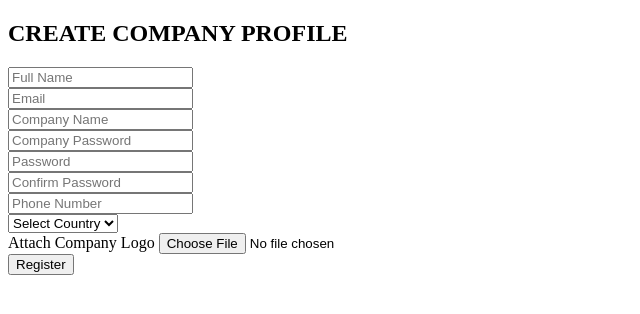
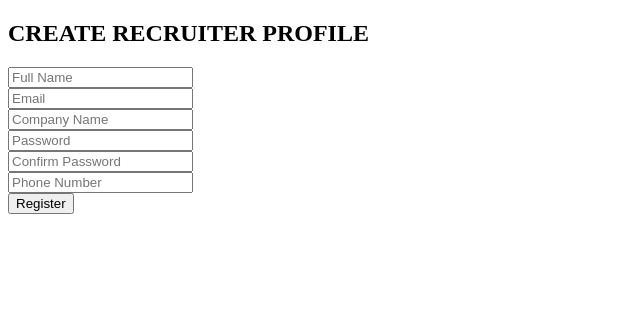
Before and after one commit to JacobCosgrove/ROCA.sa-Website, a PHP site: page /register-company.php in a window 1280 px wide. Shown: the part 70-384 px from the top of the page, without its empty margins (0-640 px from the left). Run offline with PHP 8.4, Linux system fonts and the light colour scheme; data that the repository does not hold is empty.

Commit message:
edit register pages
commented out some (potentially) unnecessary stuff

```diff
--- a/4330v3/4330project TABLES.txt
+++ b/4330v3/4330project TABLES.txt
@@ -212,6 +212,7 @@ CREATE TABLE IF NOT EXISTS `users` (
 
 INSERT INTO `users` (`id_user`, `firstname`, `lastname`, `email`, `password`, `address`, `city`, `state`, `contactno`, `qualification`, `stream`, `passingyear`, `dob`, `age`, `designation`, `resume`, `hash`, `active`, `aboutme`, `skills`) VALUES
 (15, 'Jacob', 'Cosgrove', 'jacobntx@gmail.com', 'ZTA5YmY1ODJkMmU4YmM0MzhkYjk0NDAzYzU5ZTBjMWQ=', '', '', '', '', '', '', '', '', '', '', '5e9534f1daf72.pdf', '9ce00d1f87299fd3d18b4398a4cb337f', 1, 'Hello', '');
+
 COMMIT;
 
 /*!40101 SET CHARACTER_SET_CLIENT=@OLD_CHARACTER_SET_CLIENT */;
--- a/4330v3/addcompany.php
+++ b/4330v3/addcompany.php
@@ -86,6 +86,8 @@ if(isset($_POST)) {
 		}
 
 		//sql new registration insert query
+		// $sql = "INSERT INTO company(name, companyname, country, state, city, contactno, website, email, password, aboutme, logo) VALUES ('$name', '$companyname', '$country', '$state', '$city', '$contactno', '$website', '$email', '$password', '$aboutme', '$file')";
+
 		$sql = "INSERT INTO company(name, companyname, country, state, city, contactno, website, email, password, aboutme, logo) VALUES ('$name', '$companyname', '$country', '$state', '$city', '$contactno', '$website', '$email', '$password', '$aboutme', '$file')";
 
 		if($conn->query($sql)===TRUE) {
--- a/4330v3/register-company.php
+++ b/4330v3/register-company.php
@@ -65,7 +65,7 @@ require_once("db.php");
     <section class="content-header">
       <div class="container">
         <div class="row latest-job margin-top-50 margin-bottom-20 bg-white">
-          <h1 class="text-center margin-bottom-20">CREATE COMPANY PROFILE</h1>
+          <h1 class="text-center margin-bottom-20">CREATE RECRUITER PROFILE</h1>
           <form method="post" id="registerCompanies" action="addcompany.php" enctype="multipart/form-data">
             <div class="col-md-6 latest-job ">
               <div class="form-group">
@@ -77,9 +77,9 @@ require_once("db.php");
               <div class="form-group">
                 <input class="form-control input-lg" type="text" name="companyname" placeholder="Company Name" required>
               </div>
-              <div class="form-group">
+              <!-- <div class="form-group">
                 <input class="form-control input-lg" type="text" name="companypassword" placeholder="Company Password" required>
-              </div>
+              </div> -->
               <!-- <div class="form-group">
                 <input class="form-control input-lg" type="text" name="website" placeholder="Website">
               </div> -->
@@ -122,22 +122,22 @@ require_once("db.php");
               <div class="form-group">
                 <input class="form-control input-lg" type="text" name="contactno" placeholder="Phone Number" minlength="10" maxlength="10" autocomplete="off" onkeypress="return validatePhone(event);" required>
               </div>
-              <div class="form-group">
+              <!-- <div class="form-group">
                 <select class="form-control  input-lg" id="country" name="country" required>
                 <option selected="" value="">Select Country</option>
                 <?php
-                  $sql="SELECT * FROM countries";
-                  $result=$conn->query($sql);
-
-                  if($result->num_rows > 0) {
-                    while($row = $result->fetch_assoc()) {
-                      echo "<option value='".$row['name']."' data-id='".$row['id']."'>".$row['name']."</option>";
-                    }
-                  }
+                  // $sql="SELECT * FROM countries";
+                  // $result=$conn->query($sql);
+                  //
+                  // if($result->num_rows > 0) {
+                  //   while($row = $result->fetch_assoc()) {
+                  //     echo "<option value='".$row['name']."' data-id='".$row['id']."'>".$row['name']."</option>";
+                  //   }
+                  // }
                 ?>
 
                 </select>
-              </div>
+              </div> -->
               <div id="stateDiv" class="form-group" style="display: none;">
                 <select class="form-control  input-lg" id="state" name="state" required>
                   <option value="" selected="">Select State</option>
@@ -148,12 +148,12 @@ require_once("db.php");
                   <option selected="">Select City</option>
                 </select>
               </div>
-              <div class="form-group">
+              <!-- <div class="form-group">
                 <label>Attach Company Logo</label>
                 <input type="file" name="image" class="form-control input-lg" required>
-              </div>
+              </div> -->
               <div class="form-group">
-                <button type="submit" class="btn btn-flat btn-success">Register</button>
+                <button class="btn btn-flat btn-success">Register</button>
               </div>
             </div>
           </form>
```
Also changed, not shown: 4330v3/register-candidates.php (+8 -8 lines), 1 other file.
